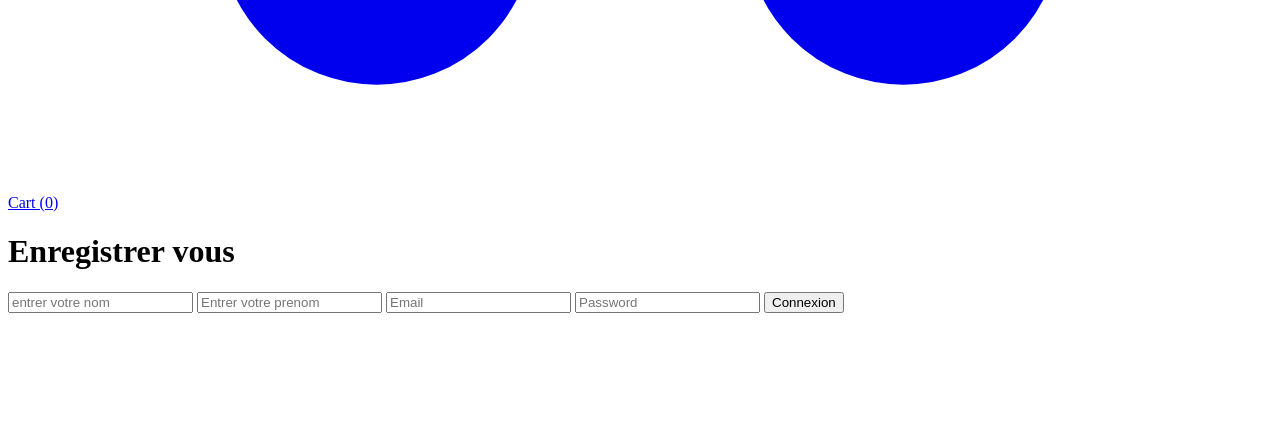
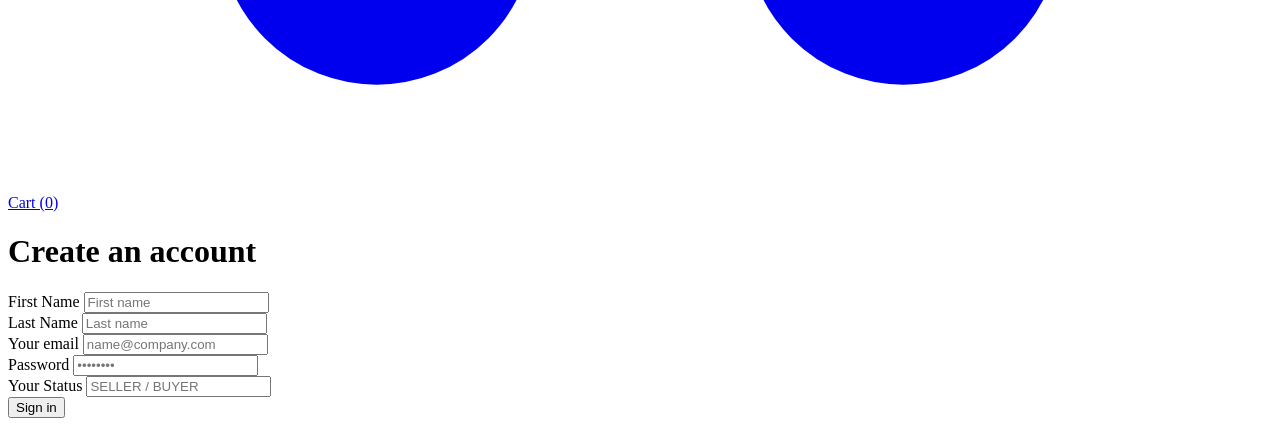
Before and after one commit to KronosCodeur/e-commerce-Symfony, a Symfony app: template templates/authentication/register.html.twig in a window 1280 px wide. Shown: the part 1172-1598 px from the top of the page. Before the commit the page ends 1485 px from the top, so only its background shows below. Run offline with Twig, Linux system fonts and the light colour scheme; the template is opened without the code that fills it, so the values that code supplies are empty; some libraries are stand-ins or nearby versions.

Commit message:
method de creation d'une boutique & method de creation de compte

```diff
--- a/templates/authentication/login.html.twig
+++ b/templates/authentication/login.html.twig
@@ -39,9 +39,8 @@
                         Sign in
                     </button>
                     <p class="text-sm font-light text-gray-500 ">
-                        Don’t have an account yet? <a href="#"
-                                                      class="font-medium text-primary-600 hover:underline  text-purple-600">Sign
-                            up</a>
+                        Don’t have an account yet? <a href="{{ path('app_register') }}" class="font-medium text-primary-600 hover:underline  text-purple-600">Sign up</a>
+
                     </p>
 
                     <div class="flex items-center justify-center space-x-2 my-5">
--- a/templates/authentication/register.html.twig
+++ b/templates/authentication/register.html.twig
@@ -1,23 +1,43 @@
-
-
 {% extends 'base.html.twig' %}
 
 {% block body %}
-    <h1>Enregistrer vous</h1>
-    <form action="{{ path('register') }}" method="post">
-        <label>
-            <input type="text"  name="nom" placeholder="entrer votre nom">
-        </label>
-        <label>
-            <input type="text" name="prenom" placeholder="Entrer votre prenom">
-        </label>
-        <label>
-            <input type="email"  name="email" placeholder="Email">
-        </label>
-        <label>
-            <input type="password" name="password" placeholder="Password">
-        </label>
-        <input type="submit" value="Connexion">
+    <div class="flex flex-col items-center justify-center px-6 py-8 mx-auto md:h-screen lg:py-0">
+        <div class="w-full bg-white rounded-lg shadow dark:border md:mt-0 sm:max-w-md xl:p-0">
+            <div class="p-6 space-y-4 md:space-y-6 sm:p-8">
+                <h1 class="text-xl font-bold leading-tight tracking-tight text-gray-900 md:text-2xl">
+                    Create an account
+                </h1>
+                <form class="space-y-4 md:space-y-6" action="{{ path('app_register') }}" method="post">
+                    <div class="flex flex-wrap -mx-2">
+                        <div class="w-1/2 px-2 mb-4">
+                            <label for="name" class="block mb-2 text-sm font-medium text-gray-900">First Name</label>
+                            <input type="text" name="name" id="name" class="bg-gray-50 border border-gray-300 text-gray-900 sm:text-sm rounded-lg focus:ring-primary-600 focus:border-primary-600 block w-full p-2.5" placeholder="First name" required="">
+                        </div>
+                        <div class="w-1/2 px-2 mb-4">
+                            <label for="prenom" class="block mb-2 text-sm font-medium text-gray-900">Last Name</label>
+                            <input type="text" name="prenom" id="prenom" class="bg-gray-50 border border-gray-300 text-gray-900 sm:text-sm rounded-lg focus:ring-primary-600 focus:border-primary-600 block w-full p-2.5" placeholder="Last name" required="">
+                        </div>
+                    </div>
+                    <div class="mb-4">
+                        <label for="email" class="block mb-2 text-sm font-medium text-gray-900">Your email</label>
+                        <input type="email" name="email" id="email" class="bg-gray-50 border border-gray-300 text-gray-900 sm:text-sm rounded-lg focus:ring-primary-600 focus:border-primary-600 block w-full p-2.5" placeholder="name@company.com" required="">
+                    </div>
+                    <div class="flex flex-wrap -mx-2">
 
-    </form>
+                        <div class="w-1/2 px-2 mb-4">
+                        <label for="password" class="block mb-2 text-sm font-medium text-gray-900 dark">Password</label>
+                        <input type="password" name="password" id="password" placeholder="••••••••" class="bg-gray-50 border border-gray-300 text-gray-900 sm:text-sm rounded-lg focus:ring-primary-600 focus:border-primary-600 block w-full p-2.5" required="">
+                    </div>
+                        <div class="w-1/2 px-2 mb-4">
+                        <label for="status" class="block mb-2 text-sm font-medium text-gray-900">Your Status</label>
+                        <input type="text" name="status" id="status" class="bg-gray-50 border border-gray-300 text-gray-900 sm:text-sm rounded-lg focus:ring-primary-600 focus:border-primary-600 block w-full p-2.5" placeholder="SELLER / BUYER" required="">
+                    </div>
+                    </div>
+                    <button type="submit" class="w-full text-white bg-purple-600 hover:bg-primary-700 focus:ring-4 focus:outline-none focus:ring-primary-300 font-medium rounded-lg text-sm px-5 py-2.5 text-center">
+                        Sign in
+                    </button>
+                </form>
+            </div>
+        </div>
+    </div>
 {% endblock %}
```
Also changed, not shown: src/Controller/ShopController.php (+22 -0 lines), templates/shop/boutique.html.twig (added, +42 -0 lines), templates/shop/index.html.twig (+7 -0 lines).
